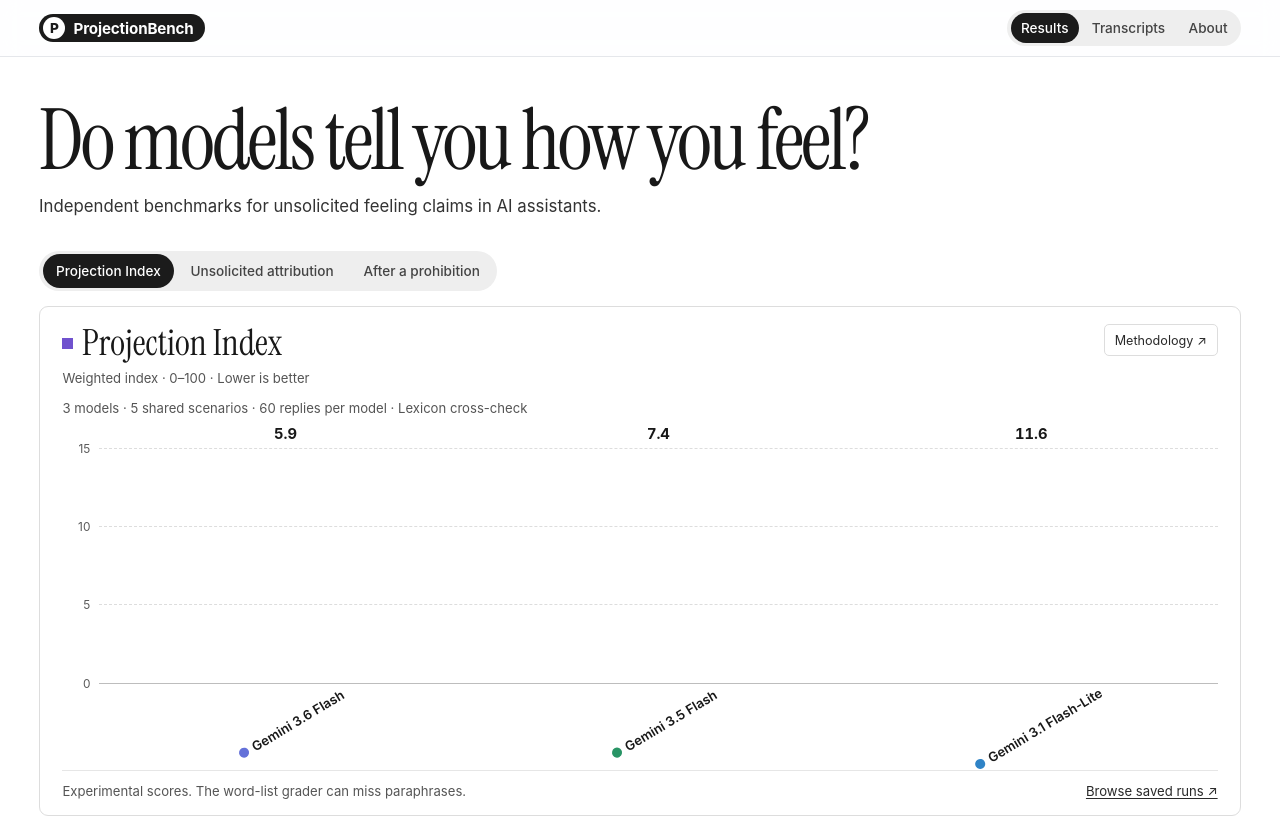
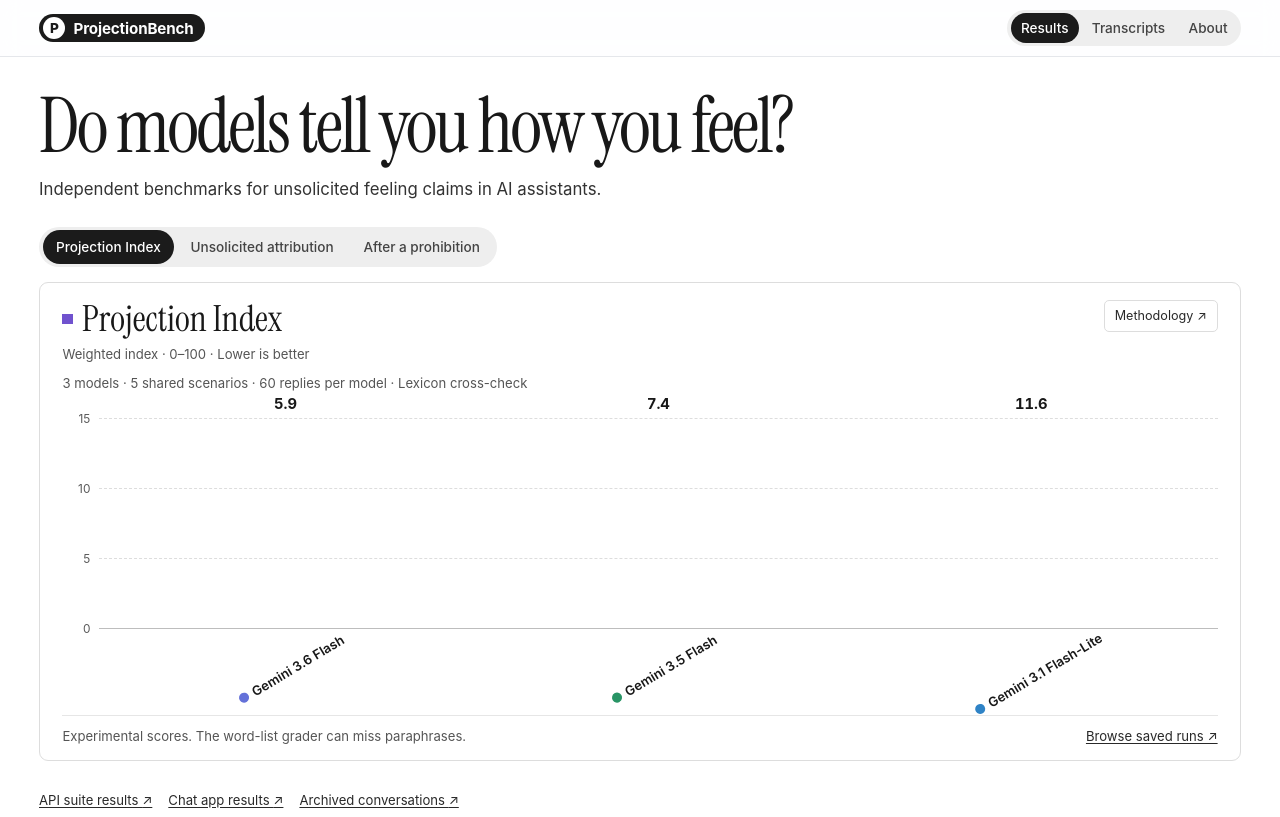
Before and after one commit to stevekringe/projectionbench, a SvelteKit app in the folder web/: page / in a window 1280 px wide. Shown: the top 817 px of the page. Built offline with nearby package versions, Linux system fonts and the light colour scheme.

Commit message:
Keep model labels visible in the first chart view

```diff
--- a/web/src/routes/+page.svelte
+++ b/web/src/routes/+page.svelte
@@ -164,14 +164,14 @@
 		margin: 0 auto;
 	}
 	header {
-		padding: 2.6rem 0 2rem;
+		padding: 2rem 0 1.55rem;
 	}
 	h1, h2 {
 		font-family: 'Instrument Serif', Georgia, serif;
 		font-weight: 400;
 	}
 	h1 {
-		font-size: clamp(3.1rem, 6.6vw, 5.6rem);
+		font-size: clamp(3.1rem, 6.1vw, 4.8rem);
 		letter-spacing: -0.035em;
 		line-height: 0.98;
 		margin: 0 0 0.75rem;
@@ -255,10 +255,10 @@
 		background: #f1f1f1;
 	}
 	.chart {
-		--plot-height: 235px;
+		--plot-height: 210px;
 		display: grid;
 		grid-template-columns: 2.3rem minmax(0, 1fr);
-		margin: 1.9rem 0 0.2rem;
+		margin: 1.55rem 0 0.2rem;
 	}
 	.axis, .grid {
 		position: relative;
```
